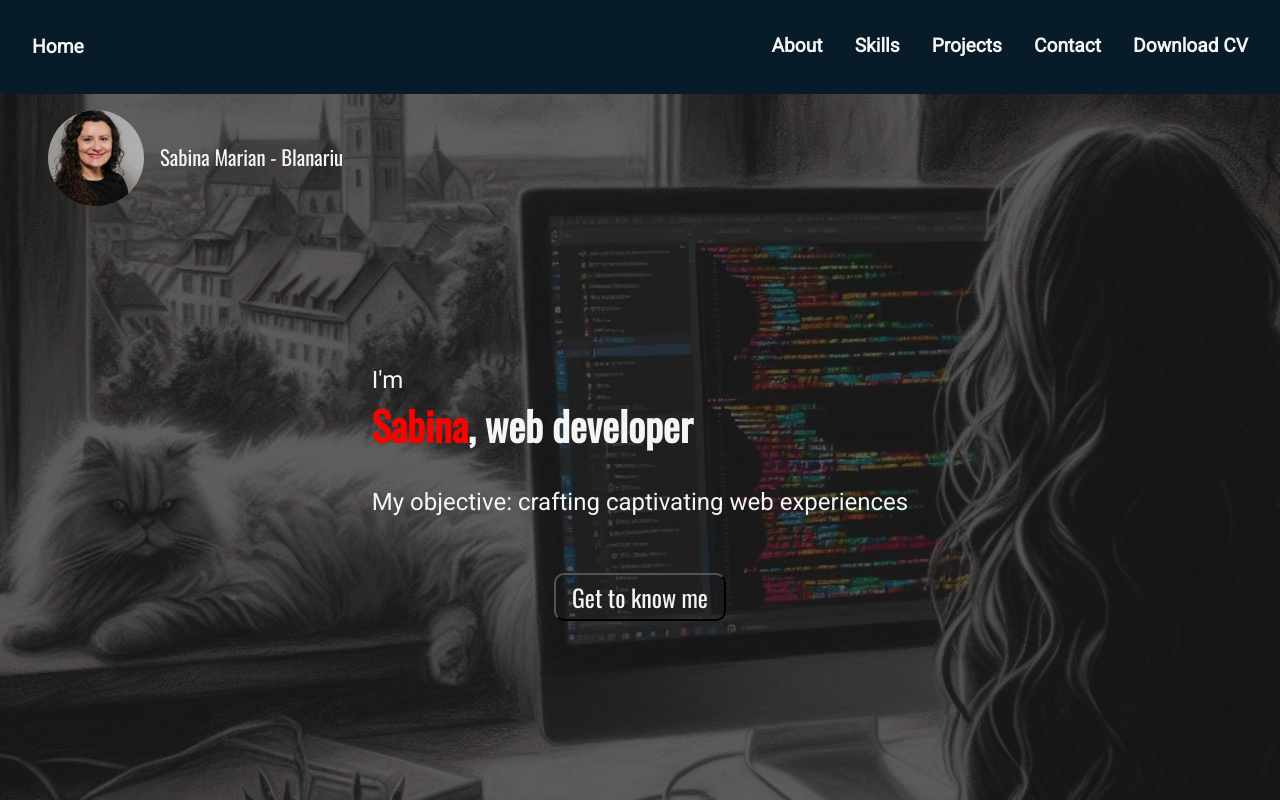
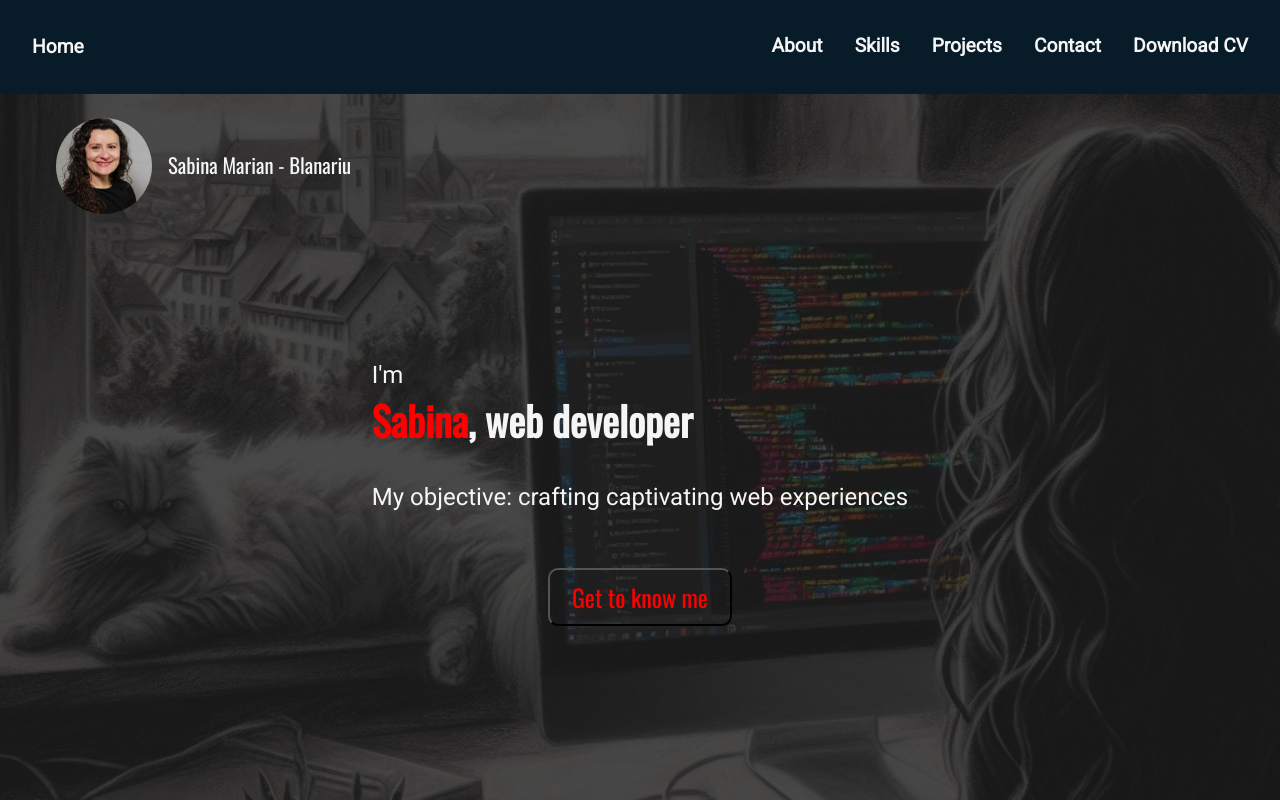
Before and after one commit to SabinaMB/portfolioSab, a React (Vite) app: page / in a window 1280 px wide. Shown: the top 800 px of the page. Built offline with nearby package versions, Linux system fonts and the light colour scheme.

Commit message:
buttons styling

```diff
--- a/src/components/Contact/Contact.module.css
+++ b/src/components/Contact/Contact.module.css
@@ -1,4 +1,4 @@
-@import '../../vars.css';
+@import "../../vars.css";
 
 .container {
   height: 100vh;
@@ -14,8 +14,6 @@
   text-align: center;
 }
 
-
-
 .link {
   font-size: 3ch;
   letter-spacing: 0.15ch;
@@ -23,12 +21,36 @@
   font-family: var(--font-oswald);
   color: var(--color-accent4);
   margin-top: 1rem;
+  padding: 1rem;
+  border-radius: 10px;
   text-decoration: none;
-    position:relative;
+  position: relative;
   background-color: none;
+  position: relative;
+  overflow: hidden;
+  z-index: 1;
 }
 
-.link::after {
+.link::before {
+  content: "";
+  position: absolute;
+  top: 0;
+  left: -100%;
+  width: 100%;
+  height: 100%;
+  background-color: var(--color-dark2);
+  z-index: -1;
+  transition: left 0.5s ease;
+}
+
+.link:hover::before {
+  left: 0;
+}
+
+.link:hover {
+  color: whitesmoke;
+}
+/* .link::after {
     content: "";
     position: absolute;
     left: 0;
@@ -41,8 +63,7 @@
 
 .link:hover::after {
     width: 100%;
-}
-
+} */
 
 .contact {
   display: flex;
--- a/src/components/Hero/Hero.module.css
+++ b/src/components/Hero/Hero.module.css
@@ -1,6 +1,4 @@
-
-@import '../../vars.css';
-
+@import "../../vars.css";
 
 .heroWrapper {
   width: 100%;
@@ -8,13 +6,13 @@
   background-repeat: no-repeat;
   background-position: center;
   background-attachment: fixed;
-  box-shadow: inset 0 0 0 2000px rgba(28, 28, 28, 0.7);
+  box-shadow: inset 0 0 0 2000px rgba(28, 28, 28, 0.8);
   min-height: 100vh;
 }
 
 .container {
   max-width: 1500px;
-    margin:0 auto;
+  margin: 0 auto;
   width: 100%;
   position: relative;
   display: flex;
@@ -26,23 +24,21 @@
   min-height: 100vh;
 }
 
-
 .header {
-  display:flex;
+  display: flex;
   align-items: center;
   position: absolute;
   top: 0;
   left: 0;
-  padding: 1rem;
+  padding: 1.5rem;
   gap: 1rem;
   font-weight: 700;
   font-family: var(--font-oswald);
-
 }
 
 .logo {
   width: 6rem;
-  height:6rem;
+  height: 6rem;
   object-fit: cover;
   overflow: hidden;
   border-radius: 50%;
@@ -65,7 +61,6 @@
   gap: 1rem;
 }
 
-
 .title {
   font-size: clamp(1.5rem, 7vw, 2.5rem);
   font-weight: 700;
@@ -73,31 +68,46 @@
   margin-bottom: 2rem;
 }
 
-
 .paragraph {
   font-size: clamp(1.2rem, 6vw, 1.5rem);
   font-weight: 500;
   font-family: var(--font-roboto);
-
 }
 
 .aboutBtn {
   font-size: clamp(1rem, 6vw, 1.5rem);
   font-family: var(--font-oswald);
   background-color: transparent;
-    padding: 0.5rem 1rem;
+  color: var(--color-accent4);
+  padding: 0.8rem 1.4rem;
   border-radius: 10px;
   cursor: pointer;
   margin: 0 auto;
   margin-top: 2.5rem;
+  position: relative;
+  overflow: hidden;
+  z-index: 1;
+}
+
+.aboutBtn::before {
+  content: "";
+  position: absolute;
+  top: 0;
+  left: -100%;
+  width: 100%;
+  height: 100%;
+  background-color: var(--color-dark);
+  z-index: -1;
+  transition: left 0.5s ease;
+}
+
+.aboutBtn:hover::before {
+  left: 0;
 }
 
 .aboutBtn:hover {
-    color: var(--color-accent4);
-    transition: color 0.5s;
+  color: whitesmoke;
 }
-
-
 
 .image img {
   width: 100%;
@@ -105,11 +115,7 @@
   object-fit: cover;
 }
 
-
-
-
 @media screen and (max-width: 450px) {
-
   .container {
     padding: 2rem;
     min-height: 40rem;
--- a/src/components/Projects/ProjectsCard.module.css
+++ b/src/components/Projects/ProjectsCard.module.css
@@ -55,16 +55,35 @@
   font-size: 2.5ch;
   font-family: var(--font-oswald);
   background-color: transparent;
+  color: var(--color-accent4);
   padding: 0.5rem 1rem;
   border-radius: 10px;
   cursor: pointer;
   margin: 0 auto;
   margin-top: 2rem;
+  position: relative;
+  overflow: hidden;
+  z-index: 1;
+}
+
+.detailsBtn::before {
+  content: "";
+  position: absolute;
+  top: 0;
+  left: -100%;
+  width: 100%;
+  height: 100%;
+  background-color: var(--color-dark2);
+  z-index: -1;
+  transition: left 0.5s ease;
+}
+
+.detailsBtn:hover::before {
+  left: 0;
 }
 
 .detailsBtn:hover {
-  color: var(--color-accent4);
-  transition: color 0.5s;
+  color: whitesmoke;
 }
 
 .container:nth-child(2) .detailsBtn {
```
Also changed, not shown: src/components/Hero/Hero.jsx (+53 -28 lines). Lines whose indentation alone changed are shown as unchanged.
